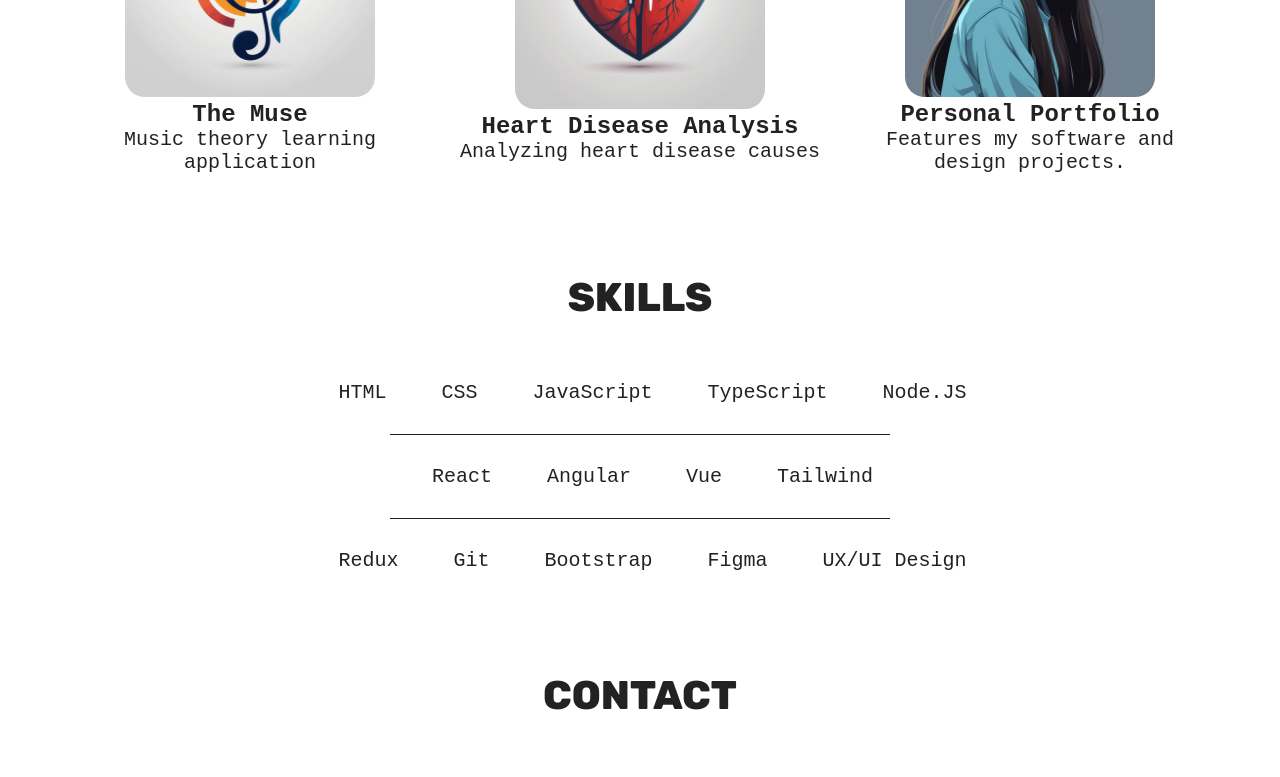
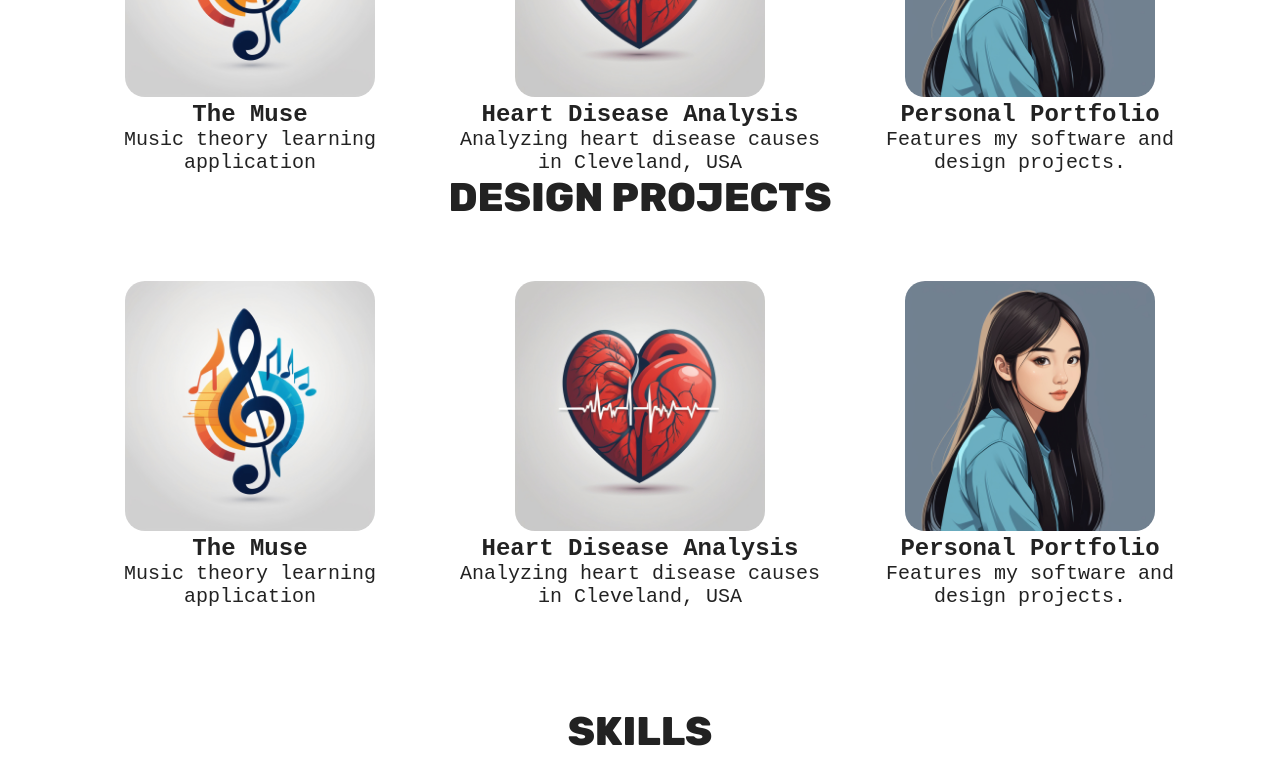
Before and after one commit to SonjiaD/Personal-Portfolio, a React (Vite) app: page / in a window 1280 px wide. Shown: the part 1160-1937 px from the top of the page. Built offline with nearby package versions, Linux system fonts and the light colour scheme.

Commit message:
Including Design Projects
adding design projects

```diff
--- a/src/sections/Projects/Projects.jsx
+++ b/src/sections/Projects/Projects.jsx
@@ -9,7 +9,7 @@ function Projects() {
   return (
     <section id="projects" className={styles.container}>
         <h1 className='sectionTitle'>
-            Projects
+            Software Projects
         </h1>
 
         <div className={styles.projectsContainer}>
@@ -25,7 +25,36 @@ function Projects() {
                 src={heartdisease}
                 link="https://github.com/SonjiaD/DSCI-100-Project-Final-Submission-"
                 h3 = 'Heart Disease Analysis'
-                p = 'Analyzing heart disease causes'
+                p = 'Analyzing heart disease causes in Cleveland, USA'
+            />
+
+            <ProjectCard
+                src={portfolio}
+                link="https://github.com/SonjiaD/Personal-Portfolio"
+                h3 = 'Personal Portfolio'
+                p = 'Features my software and design projects.'
+            />
+
+        </div>
+
+        <h1 className='sectionTitle'>
+            Design Projects
+        </h1>
+
+        <div className={styles.projectsContainer}>
+
+            <ProjectCard
+                src={theory}
+                link="https://github.com/SonjiaD/CPSC-210-Project"
+                h3 = 'The Muse'
+                p = 'Music theory learning application'
+            />
+
+            <ProjectCard
+                src={heartdisease}
+                link="https://github.com/SonjiaD/DSCI-100-Project-Final-Submission-"
+                h3 = 'Heart Disease Analysis'
+                p = 'Analyzing heart disease causes in Cleveland, USA'
             />
 
             <ProjectCard
@@ -37,6 +66,10 @@ function Projects() {
 
         </div>
     </section>
+
+
+
+
   )
 }
 
```
